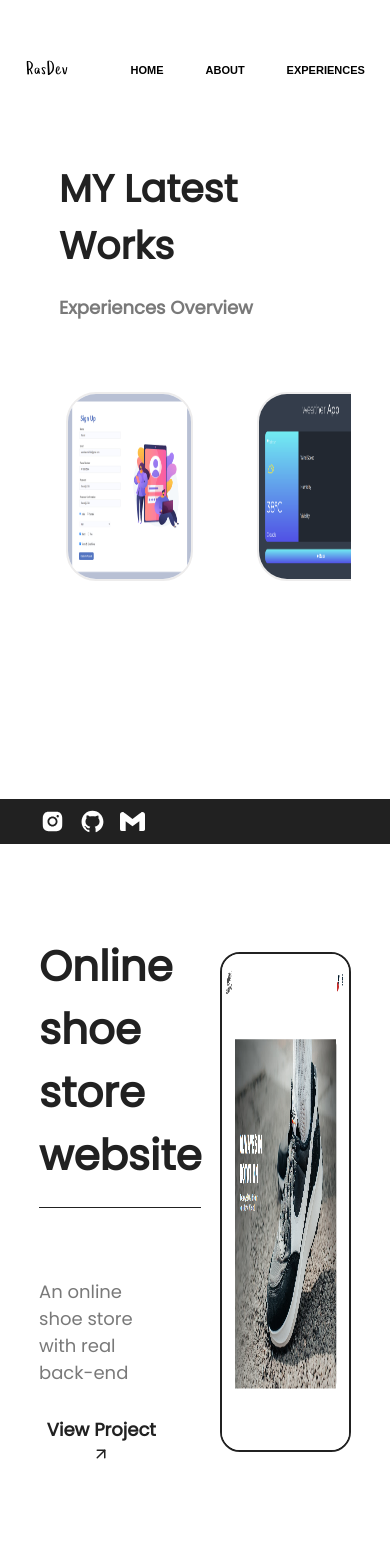
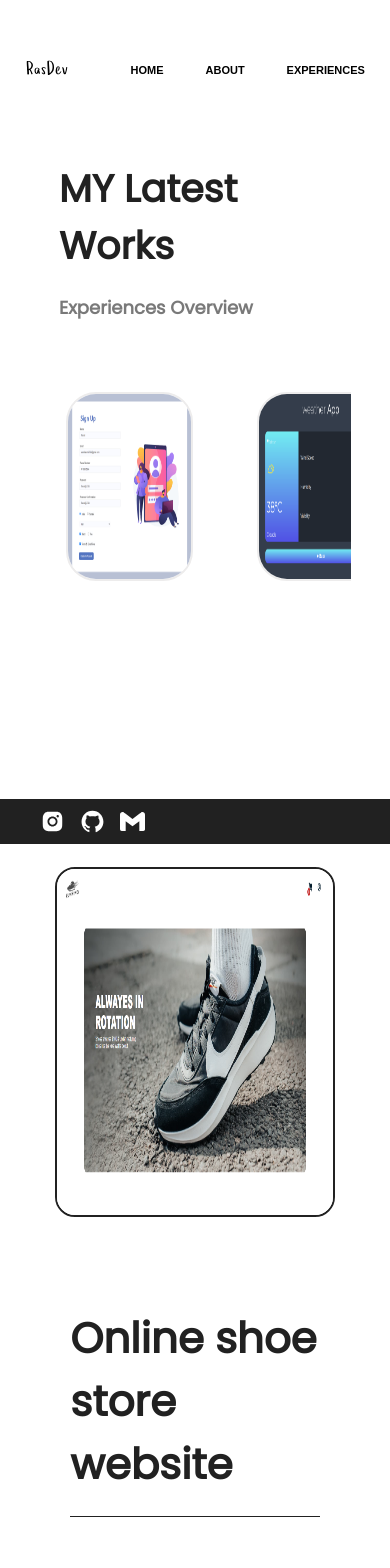
Before and after one commit to Rasool-Karami1994/my-portfolio, a React (Create React App) app: page /experiences in a window 390 px wide. Shown: the top 1568 px of the page. Built offline with nearby package versions, Linux system fonts and the light colour scheme; a web font is replaced by a local one.

Commit message:
experiences page maked responsive

```diff
--- a/src/components/Experiences.css
+++ b/src/components/Experiences.css
@@ -65,8 +65,62 @@
 
 .experiences-img {
   position: relative;
-  height: 500px;
+  height: 350px;
   width: 70%;
   border-radius: 20px;
   border: 2px solid #212121;
 }
+@media screen and (max-width: 1000px) {
+  .selected-projects-container {
+    margin: 70px 0;
+  }
+  .selected-project-image-section {
+    width: 60%;
+    height: 500px;
+    display: flex;
+    justify-content: flex-end;
+    align-items: center;
+  }
+}
+@media screen and (max-width: 800px) {
+  .selected-project-image-section {
+    width: 70%;
+    height: 500px;
+    display: flex;
+    justify-content: flex-end;
+    align-items: center;
+  }
+  .selected-project-content-section {
+    width: 30%;
+    height: 500px;
+  }
+}
+@media screen and (max-width: 600px) {
+  .selected-project {
+    width: 100%;
+    display: flex;
+    height: auto;
+    flex-direction: column-reverse;
+    justify-content: center;
+    align-items: center;
+    margin: 100px 0;
+  }
+  .selected-project-image-section {
+    width: 90%;
+    height: 500px;
+    display: flex;
+    justify-content: center;
+    align-items: center;
+  }
+  .selected-project-content-section {
+    width: 80%;
+    height: 500px;
+  }
+  .experiences-img {
+    height: 350px;
+    width: 100%;
+    border-radius: 20px;
+    border: 2px solid #212121;
+    margin-bottom: -80px;
+  }
+}
```
